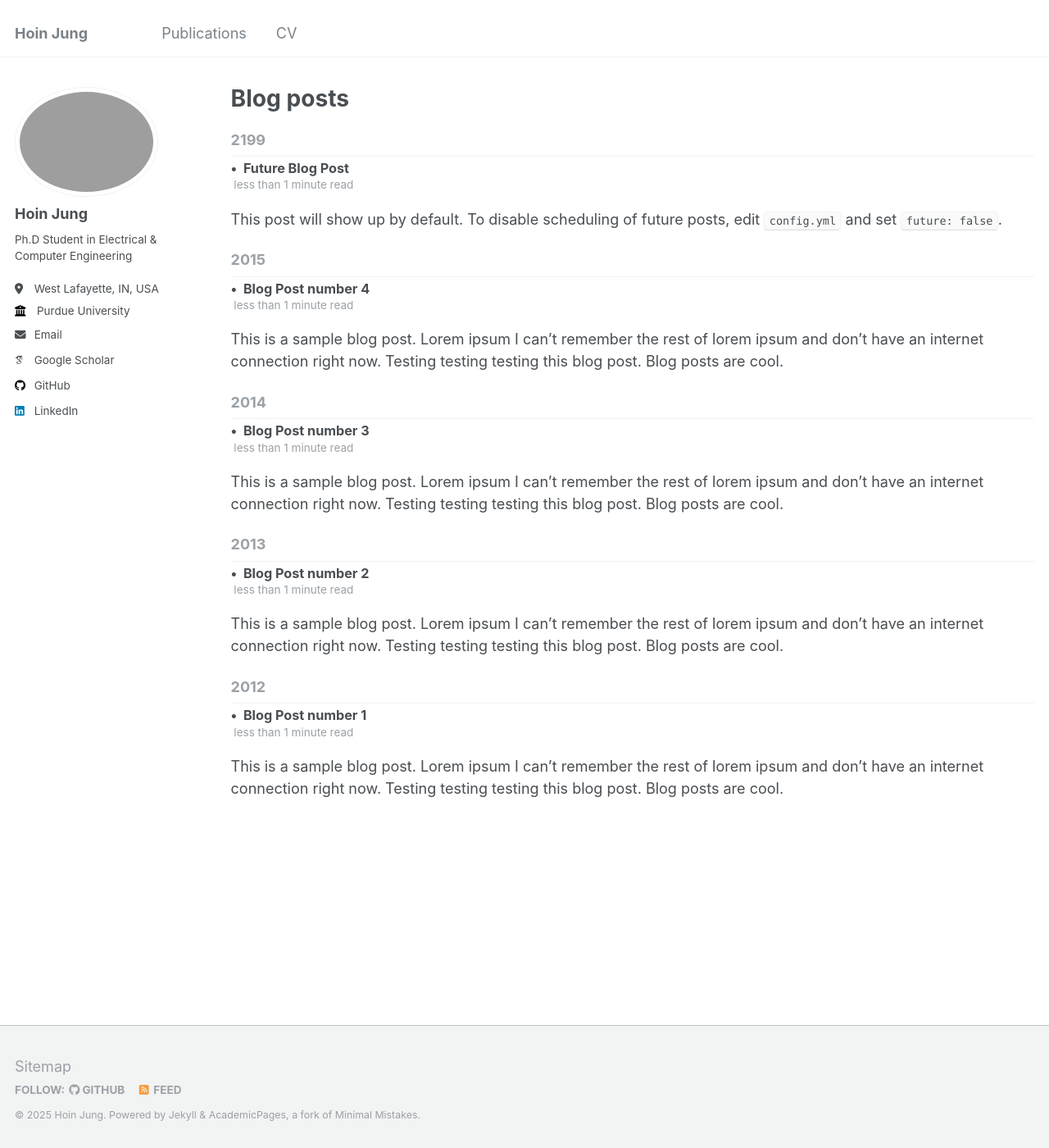
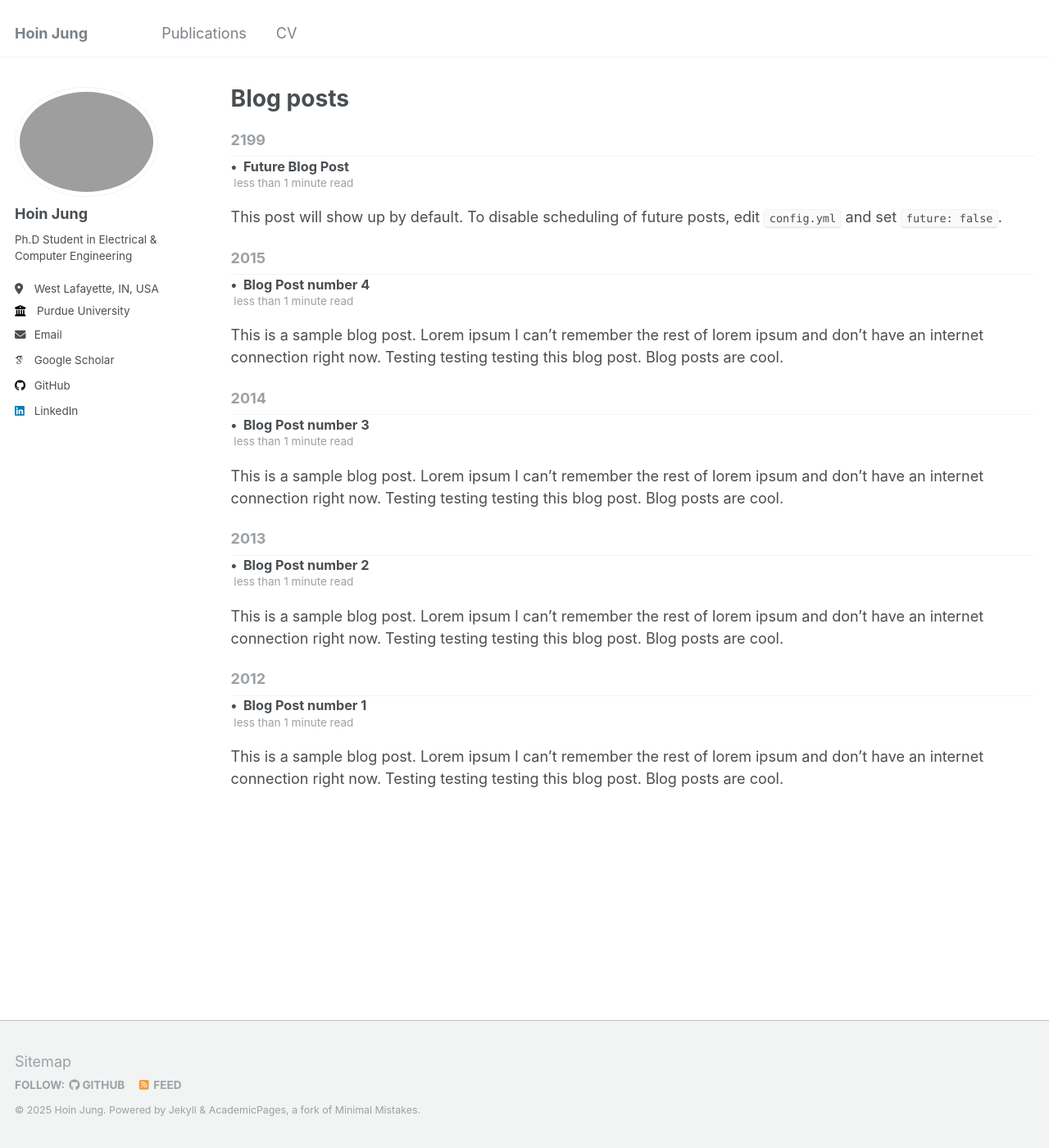
Before and after one commit to HoinJung/hoinjung.github.io, a Jekyll site: the page built from _pages/year-archive.html, in a window 1280 px wide and 1400 px high. Shown: the whole window at 82% size. Built offline with Jekyll 4.4.1, drawn with Linux system fonts in a browser that asks for light colours; some web fonts are replaced.

Commit message:
Update _archive.scss

```diff
--- a/_sass/_archive.scss
+++ b/_sass/_archive.scss
@@ -35,7 +35,7 @@
   border-bottom: 1px solid $border-color;
 
   + .list__item .archive__item-title {
-    margin-top: 0.3em;
+    margin-top: 0.15em;
   }
 }
 
```
